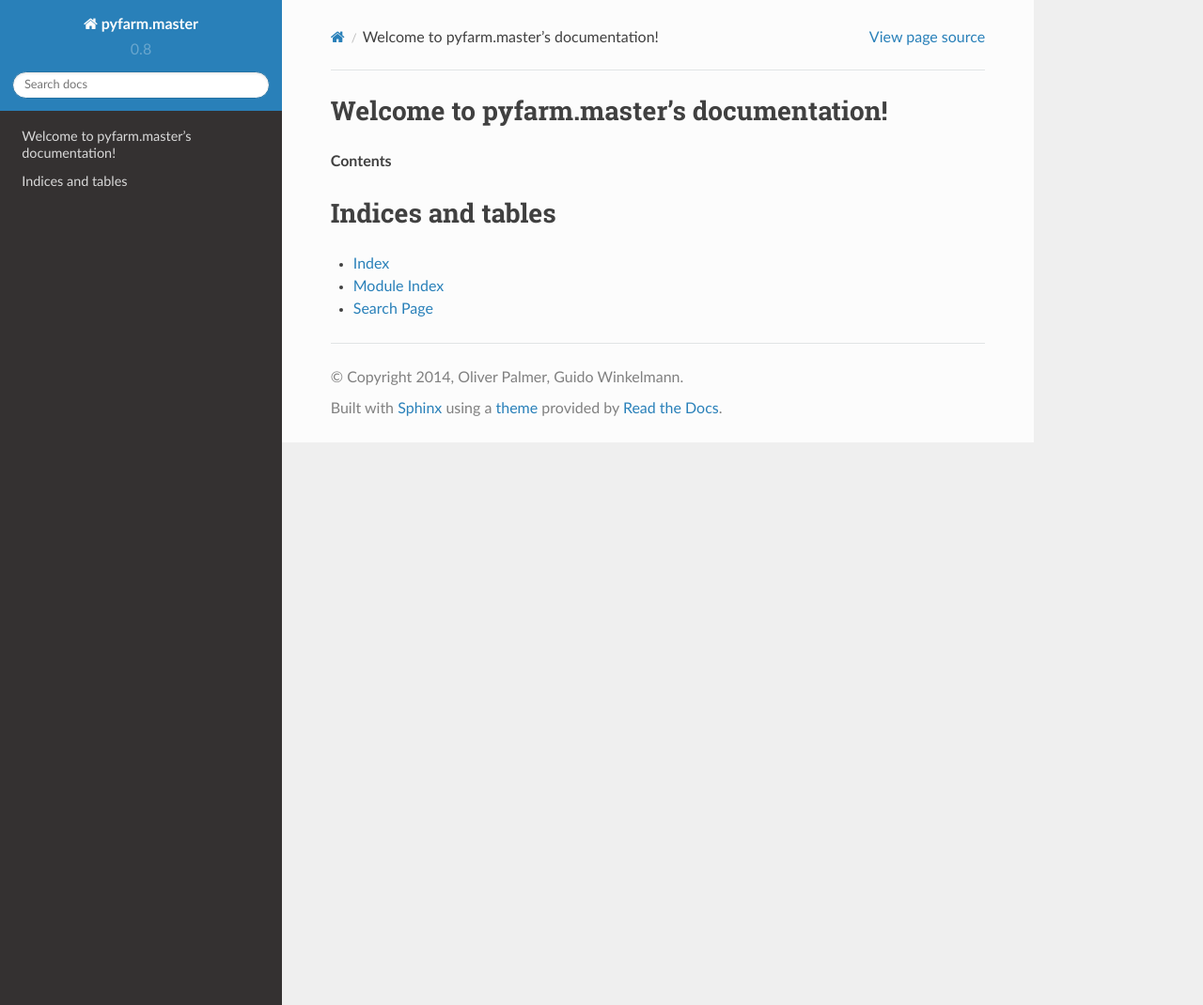
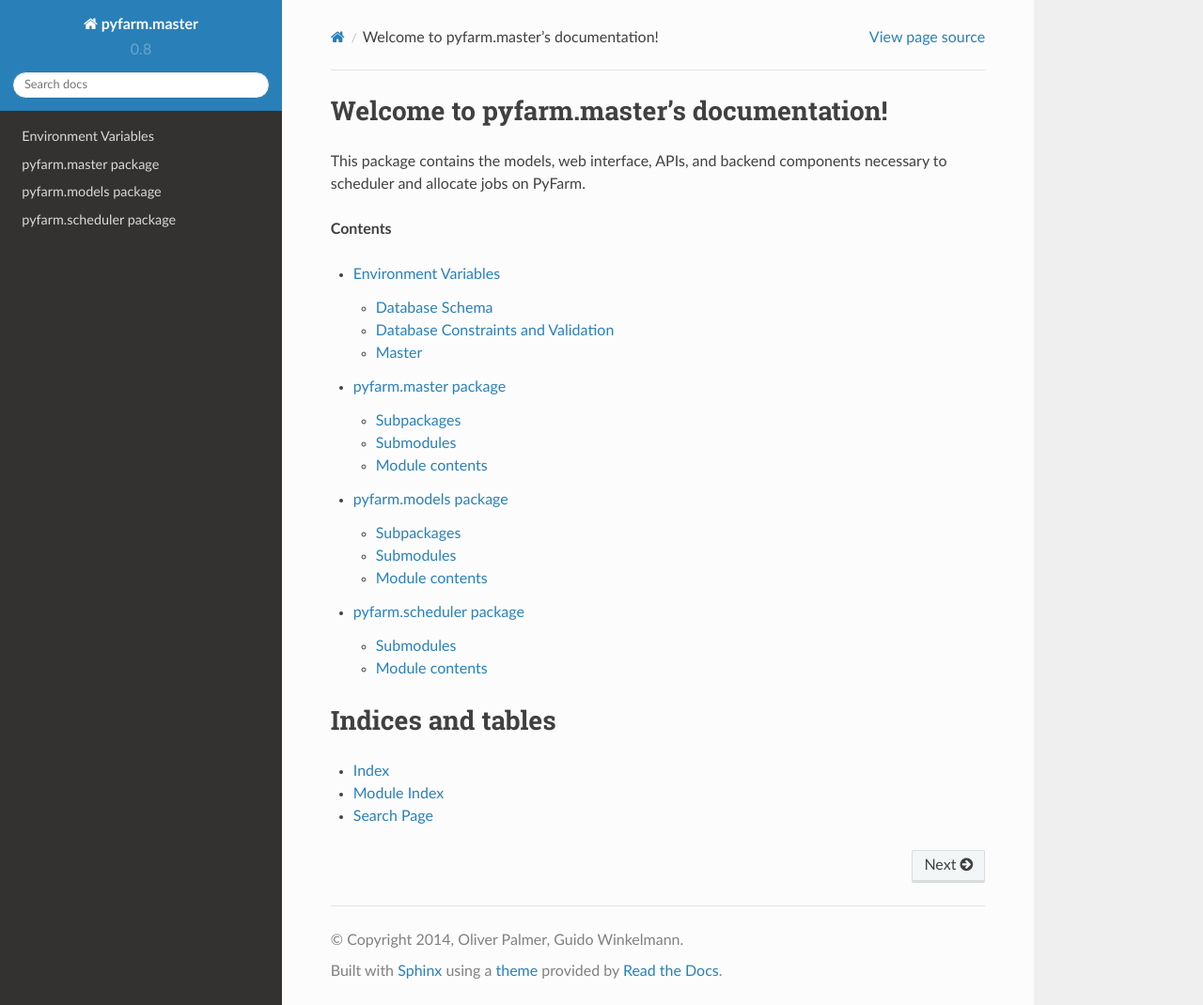
Before and after one commit to pyfarm/pyfarm-master, a Sphinx documentation site: the page built from docs/source/index.rst, in a window 1280 px wide and 1070 px high. Shown: the whole window at 94% size. Built offline with Sphinx 7.4.7 and the Read the Docs theme 2.0.0, drawn with Linux system fonts in a browser that asks for light colours; pages that are not in the unit, such as notebooks, are missing from menus.

Commit message:
updating index

```diff
--- a/docs/source/index.rst
+++ b/docs/source/index.rst
@@ -1,11 +1,19 @@
 Welcome to pyfarm.master's documentation!
 =========================================
+
+This package contains the models, web interface, APIs, and
+backend components necessary to scheduler and allocate jobs on
+PyFarm.
 
 **Contents**
 
 .. toctree::
-   :maxdepth: 2
+    :maxdepth: 2
 
+    environment.rst
+    modules/pyfarm.master
+    modules/pyfarm.models
+    modules/pyfarm.scheduler
 
 
 Indices and tables
```
